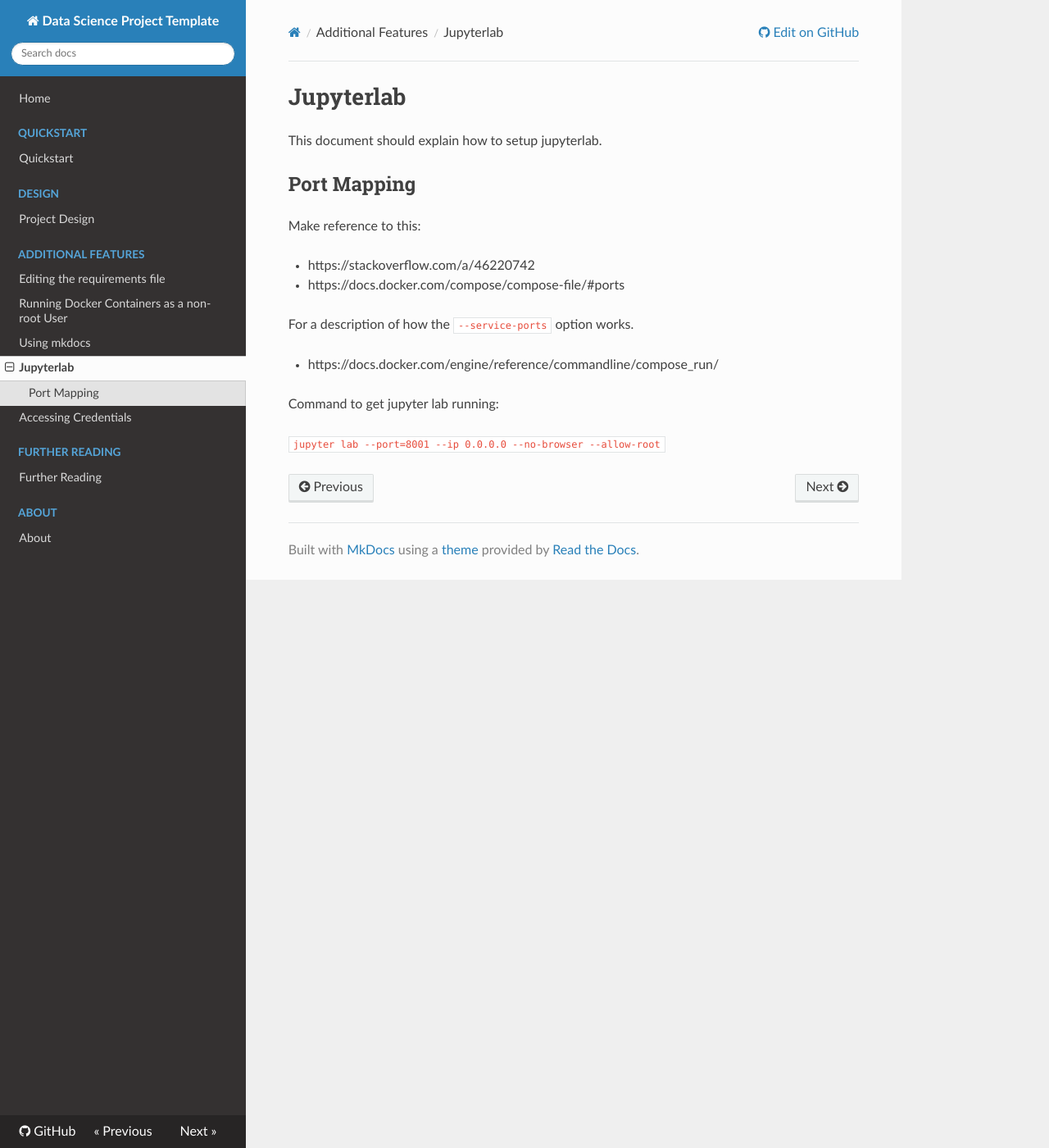
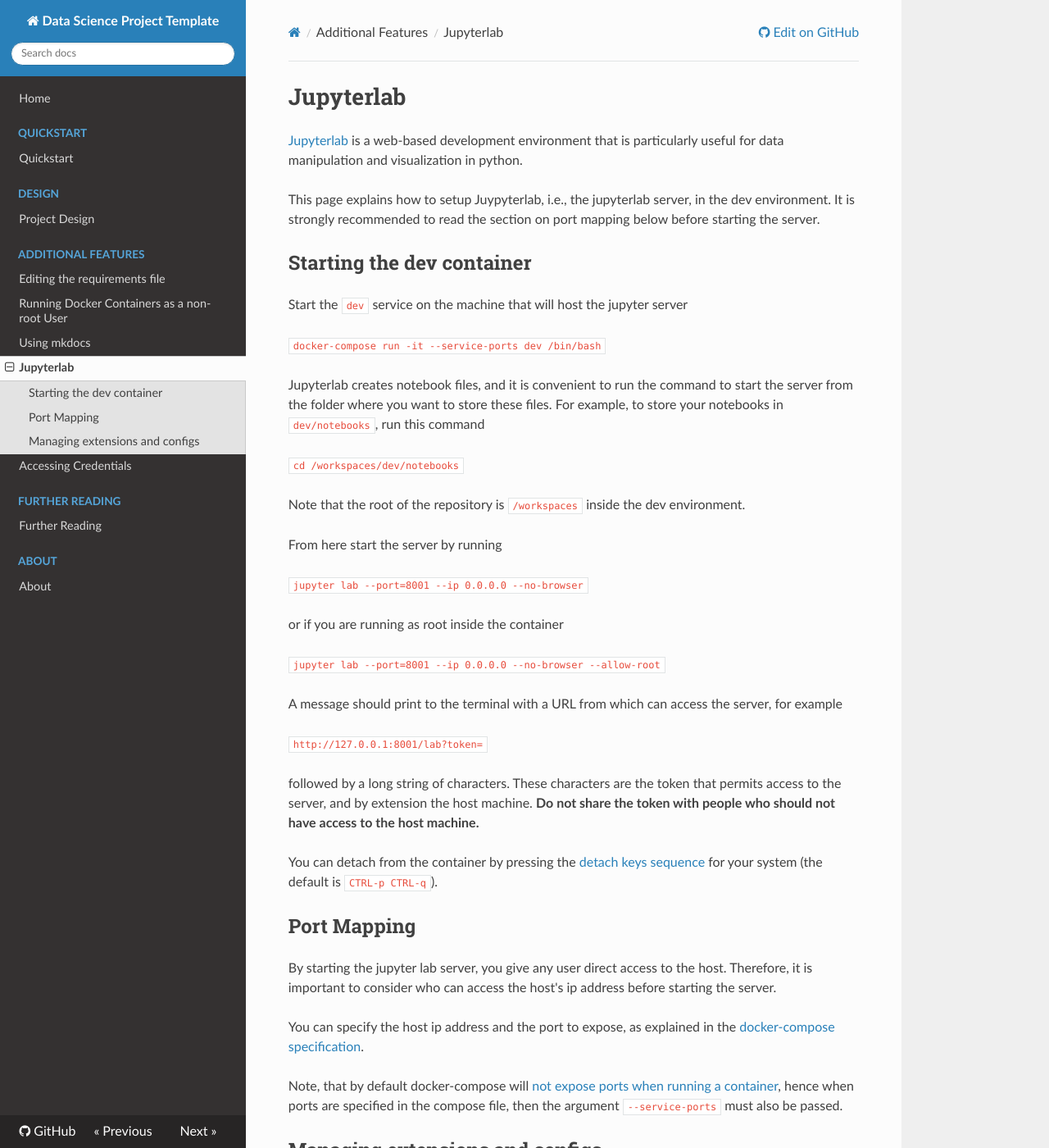
Before and after one commit to mark-curran/data-science-project-template, an MkDocs documentation site: the page built from docs/docs/additional_features/jupyterlab.md, in a window 1280 px wide and 1400 px high. Shown: the whole window at 82% size. Built offline with MkDocs 1.6.1, drawn with Linux system fonts in a browser that asks for light colours; nearby versions of some CDN libraries; some of the changed text lies outside the part shown.

Commit message:
Add jupyterlab docs.

```diff
--- a/docs/docs/additional_features/jupyterlab.md
+++ b/docs/docs/additional_features/jupyterlab.md
@@ -1,18 +1,46 @@
 # Jupyterlab
 
-This document should explain how to setup jupyterlab.
+[Jupyterlab](https://jupyterlab.readthedocs.io/en/stable/index.html#) is a web-based development environment that is particularly useful for data manipulation and visualization in python.
+
+This page explains how to setup Juypyterlab, i.e., the jupyterlab server, in the dev environment. It is strongly recommended to read the section on port mapping below before starting the server.
+
+## Starting the dev container
+
+Start the `dev` service on the machine that will host the jupyter server
+
+`docker-compose run -it --service-ports dev /bin/bash`
+
+Jupyterlab creates notebook files, and it is convenient to run the command to start the server from the folder where you want to store these files. For example, to store your notebooks in `dev/notebooks`, run this command
+
+`cd /workspaces/dev/notebooks`
+
+Note that the root of the repository is `/workspaces` inside the dev environment.
+
+From here start the server by running
+
+`jupyter lab --port=8001 --ip 0.0.0.0 --no-browser`
+
+or if you are running as root inside the container
+
+`jupyter lab --port=8001 --ip 0.0.0.0 --no-browser --allow-root`
+
+A message should print to the terminal with a URL from which can access the server, for example
+
+`http://127.0.0.1:8001/lab?token=`
+
+followed by a long string of characters. These characters are the token that permits access to the server, and by extension the host machine. **Do not share the token with people who should not have access to the host machine.**
+
+You can detach from the container by pressing the [detach keys sequence](https://docs.docker.com/engine/reference/commandline/attach/#options) for your system (the default is `CTRL-p CTRL-q`).
 
 ## Port Mapping
 
-Make reference to this:
+By starting the jupyter lab server, you give any user direct access to the host. Therefore, it is important to consider
+who can access the host's ip address before starting the server.
 
-* https://stackoverflow.com/a/46220742
-* https://docs.docker.com/compose/compose-file/#ports
+You can specify the host ip address and the port to expose, as explained in the [docker-compose specification](https://docs.docker.com/compose/compose-file/#ports).
 
-For a description of how the `--service-ports` option works.
+Note, that by default docker-compose will [not expose ports when running a container](https://docs.docker.com/engine/reference/commandline/compose_run/), hence when ports are specified in the compose file, then the argument `--service-ports` must also be passed.
 
-* https://docs.docker.com/engine/reference/commandline/compose_run/
+## Managing extensions and configs
 
-Command to get jupyter lab running:
-
-`jupyter lab --port=8001 --ip 0.0.0.0 --no-browser --allow-root`
+It is possible to standardize the behavior of Jupyterlab across a wider team by mounting jupyter configs on the host machine. The jupyter documentation lists [common directories and file locations](https://docs.jupyter.org/en/latest/use/jupyter-directories.html) that one could leverage.
```
